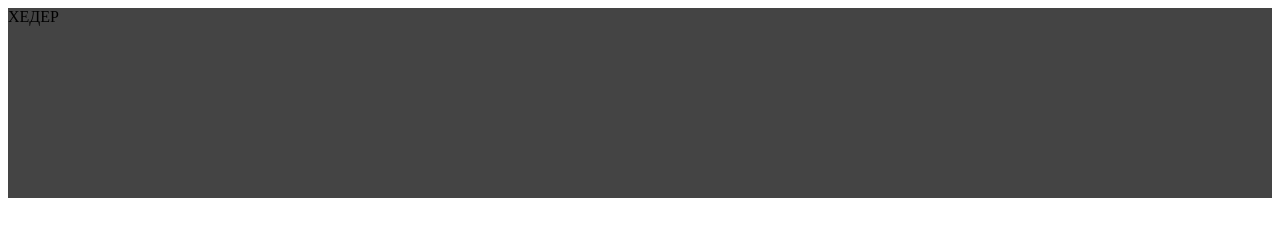
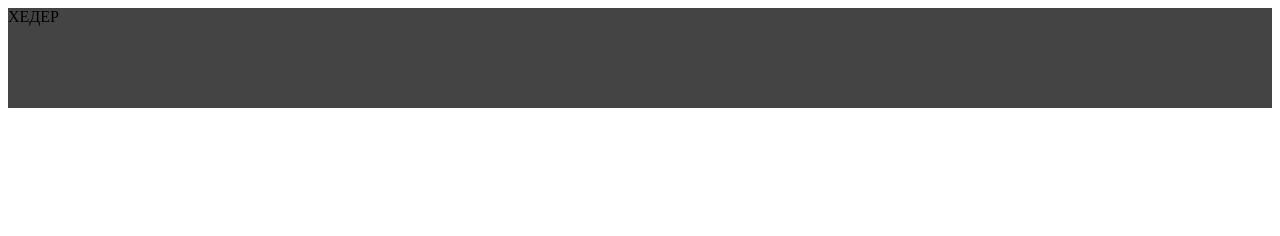
Before and after one commit to ShaggyWizard/chitaikudasai, a plain HTML site: page index.html in a window 1280 px wide. Drawn offline with Linux system fonts and the light colour scheme.

Commit message:
изменил размер хедера

```diff
--- a/style.css
+++ b/style.css
@@ -1,5 +1,5 @@
 header {
-  min-height: 190px;
+  min-height: 100px;
   min-width: 100%;
   background-color: #444;
 }
```
